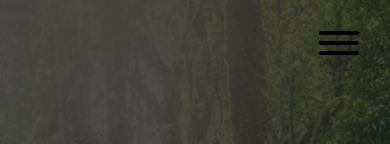
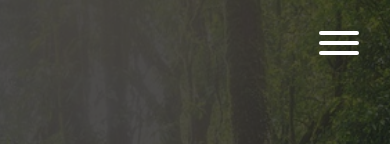
Before and after one commit to cybulskikacper/Forest-Website, a plain HTML site: page index.html in a window 390 px wide. Shown: the top 144 px of the page. Drawn offline with nearby package versions, Linux system fonts and the light colour scheme; files that its build step writes are made by us from their sources; files whose address does not match are found by name.

Commit message:
bez gulp

```diff
--- a/index.html
+++ b/index.html
@@ -13,8 +13,8 @@
         href="https://fonts.googleapis.com/css2?family=Cinzel:wght@400;700&family=Raleway:wght@200;400;900&display=swap"
         rel="stylesheet">
     <link href="https://fonts.googleapis.com/css2?family=Raleway:wght@400;500;700&display=swap" rel="stylesheet">
-    <link rel="stylesheet" href="./dist/css/main.min.css">
-    <link rel="stylesheet" href="./dist/css/hamburger.min.css">
+    <link rel="stylesheet" href="./css/hamburger.css">
+    <link rel="stylesheet" href="./css/main.css">
 </head>
 
 
```
Also changed, not shown: package.json (deleted, +0 -16 lines), sass/_colors.scss (renamed from src/sass/_colors.scss), sass/_components.scss (renamed from src/sass/_components.scss), sass/_large.scss (renamed from src/sass/_large.scss), sass/_medium.scss (renamed from src/sass/_medium.scss), sass/_mixins.scss (renamed from src/sass/_mixins.scss), sass/_small.scss (renamed from src/sass/_small.scss), sass/hamburger.scss (renamed from src/sass/hamburger.scss), sass/main.scss (renamed from src/sass/main.scss), 4 other files.
